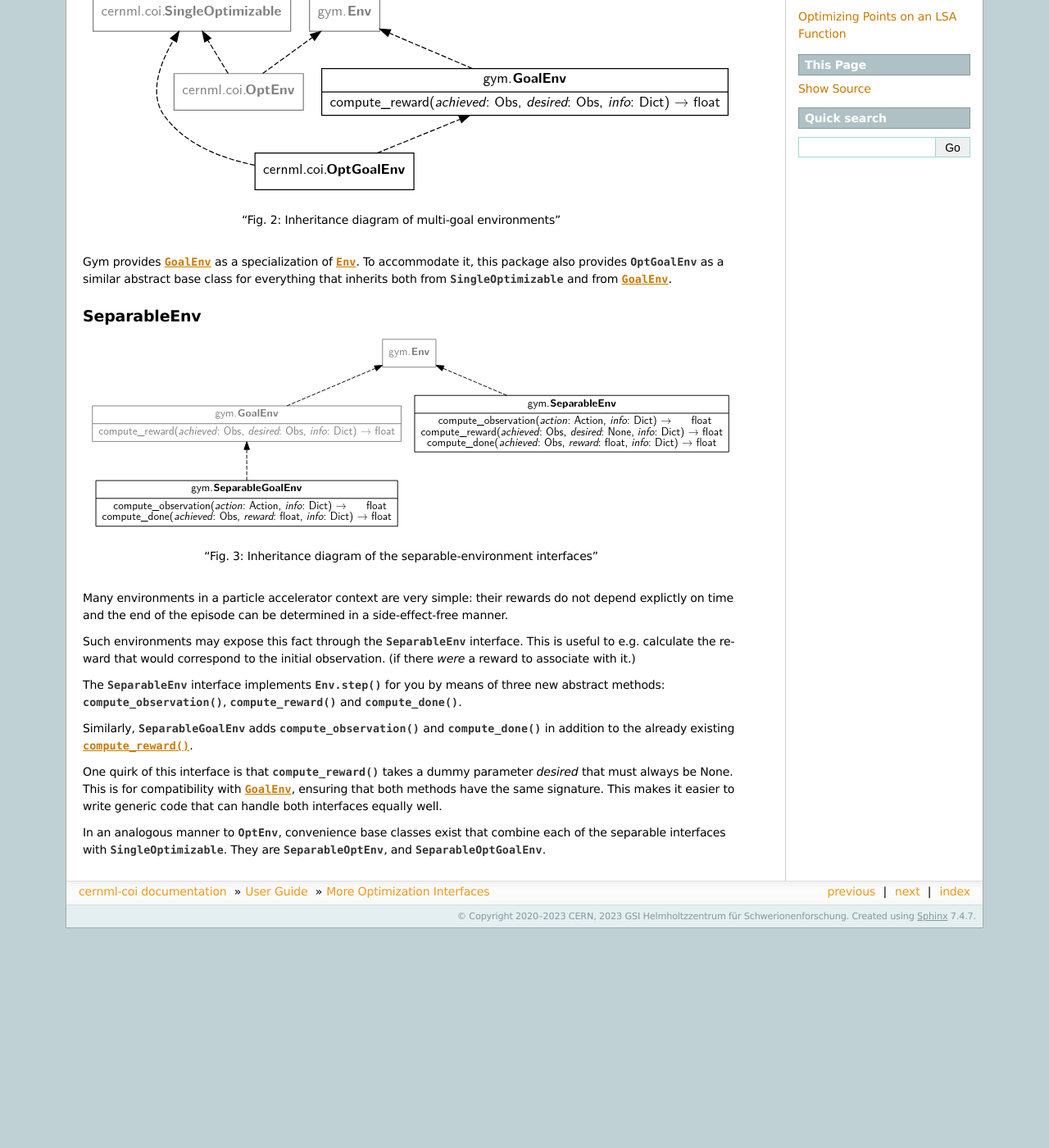
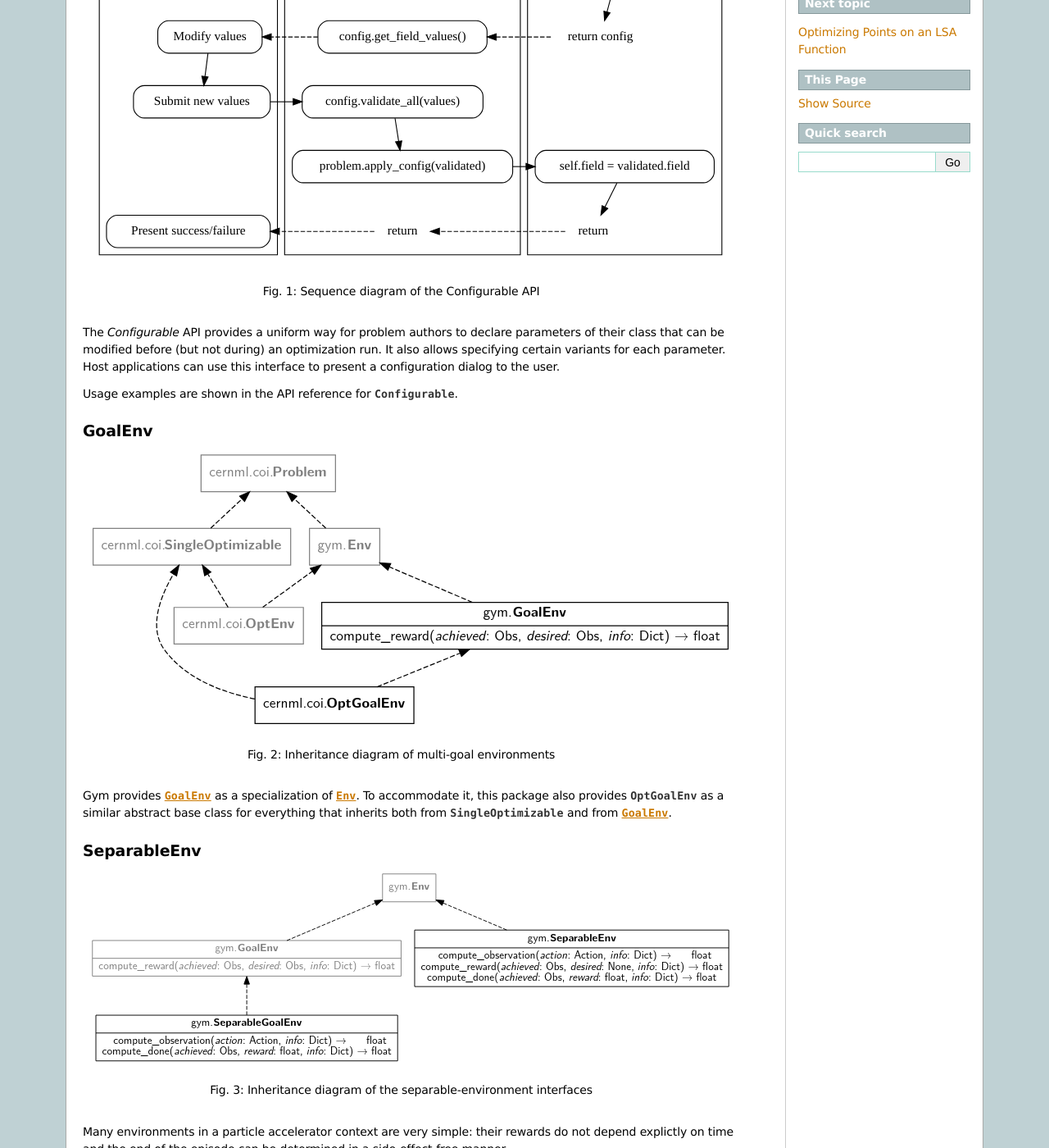
Before and after one commit to geoff-project/coi, a Sphinx documentation site: the page built from docs/guide/otherenvs.rst, in a window 1280 px wide and 1400 px high, scrolled down 273 px. Shown: the whole window at 82% size. Built offline with Sphinx 7.4.7, drawn with Linux system fonts in a browser that asks for light colours; the version number could not be read and is left out; before the commit the page ends 1405 px from its top, so only the background shows below that; part of the change alters nothing that is shown; some of the changed text lies outside the part shown.

Commit message:
Add user guide section on Configurable API.

```diff
--- a/docs/guide/otherenvs.rst
+++ b/docs/guide/otherenvs.rst
@@ -8,14 +8,74 @@
 More Optimization Interfaces
 ============================
 
+.. currentmodule:: cernml.coi
+
 This section introduces a few useful, but less common interfaces defined by Gym
 and the COI.
+
+Configurable
+------------
+
+.. digraph:: control_flow
+    :caption: Fig. 1: Sequence diagram of the Configurable API
+
+    newrank = true;
+    node[shape=box, style=rounded];
+
+    subgraph cluster_user {
+        label = "User";
+        configure[label="Configure problem"];
+        modify[label="Modify values"];
+        submit[label="Submit new values"];
+        end[label="Present success/failure"];
+    }
+
+    subgraph cluster_host {
+        label = "Host";
+        get_config[label="problem.get_config()"];
+        get_field_values[label="config.get_field_values()"];
+        validate[label="config.validate_all(values)"];
+        apply_config[label="problem.apply_config(validated)"];
+        return_host[label="return", shape=plaintext];
+    }
+
+    subgraph cluster_plugin {
+        label = "Plugin";
+        make_config[label="Config().add(…).add(…)"];
+        return_config[label="return config", shape=plaintext];
+        use_config[label="self.field = validated.field"];
+        return_none[label="return", shape=plaintext];
+    }
+
+    { rank=same; configure; get_config; make_config; }
+    { rank=same; modify; get_field_values; return_config; }
+    { rank=same; submit; validate; }
+    { rank=same; apply_config; use_config; }
+    { rank=same; end; return_host; return_none; }
+
+    configure -> get_config -> make_config;
+    make_config -> return_config;
+    return_config -> get_field_values -> modify [style=dashed];
+    modify -> submit;
+    submit -> validate;
+    validate -> apply_config;
+    apply_config -> use_config;
+    use_config -> return_none;
+    return_none -> return_host -> end [style=dashed];
+
+The *Configurable* API provides a uniform way for problem authors to declare
+parameters of their class that can be modified before (but not during) an
+optimization run. It also allows specifying certain variants for each
+parameter. Host applications can use this interface to present a configuration
+dialog to the user.
+
+Usage examples are shown in the API reference for `Configurable`.
 
 GoalEnv
 -------
 
 .. digraph:: inheritance_diagram
-    :caption: "Fig. 2: Inheritance diagram of multi-goal environments"
+    :caption: Fig. 2: Inheritance diagram of multi-goal environments
 
     rankdir = "BT";
     bgcolor = "#00000000";
@@ -42,16 +102,16 @@ GoalEnv
     optgoalenv -> goalenv -> env;
     optgoalenv -> sopt;
 
-Gym provides `~gym.GoalEnv` as a specialization of `~gym.Env`. To
-accommodate it, this package also provides `~cernml.coi.OptGoalEnv` as a
-similar abstract base class for everything that inherits both from
-`~cernml.coi.SingleOptimizable` and from `~gym.GoalEnv`.
+Gym provides `~gym.GoalEnv` as a specialization of `~gym.Env`. To accommodate
+it, this package also provides `OptGoalEnv` as a similar abstract base class
+for everything that inherits both from `SingleOptimizable` and from
+`~gym.GoalEnv`.
 
 SeparableEnv
 ------------
 
 .. digraph:: inheritance_diagram
-    :caption: "Fig. 3: Inheritance diagram of the separable-environment interfaces"
+    :caption: Fig. 3: Inheritance diagram of the separable-environment interfaces
 
     rankdir = "BT";
     bgcolor = "#00000000";
@@ -84,31 +144,25 @@ Many environments in a particle accelerator context are very simple: their
 rewards do not depend explictly on time and the end of the episode can be
 determined in a side-effect-free manner.
 
-Such environments may expose this fact through the
-`~cernml.coi.SeparableEnv` interface. This is useful to e.g. calculate
-the reward that would correspond to the initial observation. (if there *were* a
-reward to associate with it.)
+Such environments may expose this fact through the `SeparableEnv` interface.
+This is useful to e.g. calculate the reward that would correspond to the
+initial observation. (if there *were* a reward to associate with it.)
 
-The `~cernml.coi.SeparableEnv` interface implements
-`Env.step() <cernml.coi.SeparableEnv.step()>` for you by means of three new
-abstract methods: `~cernml.coi.SeparableEnv.compute_observation()`,
-`~cernml.coi.SeparableEnv.compute_reward()` and
-`~cernml.coi.SeparableEnv.compute_done()`.
+The `SeparableEnv` interface implements `Env.step() <SeparableEnv.step()>` for
+you by means of three new abstract methods:
+`~SeparableEnv.compute_observation()`, `~SeparableEnv.compute_reward()` and
+`~SeparableEnv.compute_done()`.
 
-Similarly, `~cernml.coi.SeparableGoalEnv` adds
-`~cernml.coi.SeparableGoalEnv.compute_observation()` and
-`~cernml.coi.SeparableGoalEnv.compute_done()` in addition to the already
-existing `~gym.GoalEnv.compute_reward()`.
+Similarly, `SeparableGoalEnv` adds `~SeparableGoalEnv.compute_observation()`
+and `~SeparableGoalEnv.compute_done()` in addition to the already existing
+`~gym.GoalEnv.compute_reward()`.
 
-One quirk of this interface is that
-`~cernml.coi.SeparableEnv.compute_reward()` takes a dummy parameter
-*desired* that must always be None. This is for compatibility with
-`~gym.GoalEnv`, ensuring that both methods have the same signature. This
+One quirk of this interface is that `~SeparableEnv.compute_reward()` takes
+a dummy parameter *desired* that must always be None. This is for compatibility
+with `~gym.GoalEnv`, ensuring that both methods have the same signature. This
 makes it easier to write generic code that can handle both interfaces equally
 well.
 
-In an analogous manner to `~cernml.coi.OptEnv`, convenience base classes
-exist that combine each of the separable interfaces with
-`~cernml.coi.SingleOptimizable`. They are
-`~cernml.coi.SeparableOptEnv`, and
-`~cernml.coi.SeparableOptGoalEnv`.
+In an analogous manner to `OptEnv`, convenience base classes exist that combine
+each of the separable interfaces with `SingleOptimizable`. They are
+`SeparableOptEnv`, and `SeparableOptGoalEnv`.
```
